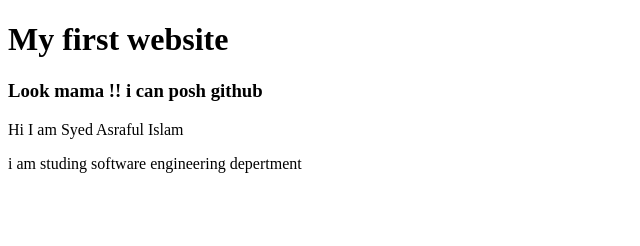
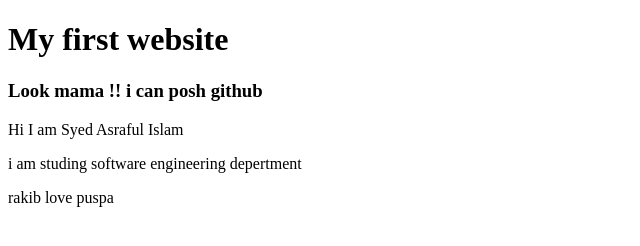
Before and after one commit to asraf27-diu/first-Website, a plain HTML site: page index.html in a window 1280 px wide. Shown: the whole page, without its empty margins (0-640 px from the left). Drawn offline with Linux system fonts and the light colour scheme.

Commit message:
rakib love puspa added

```diff
--- a/index.html
+++ b/index.html
@@ -10,5 +10,6 @@
     <h3>Look mama !! i can posh github</h3>
     <p>Hi I am Syed Asraful Islam</p>
     <p>i am studing software engineering depertment </p>
+    <p>rakib love puspa</p>
 </body>
 </html>
```
